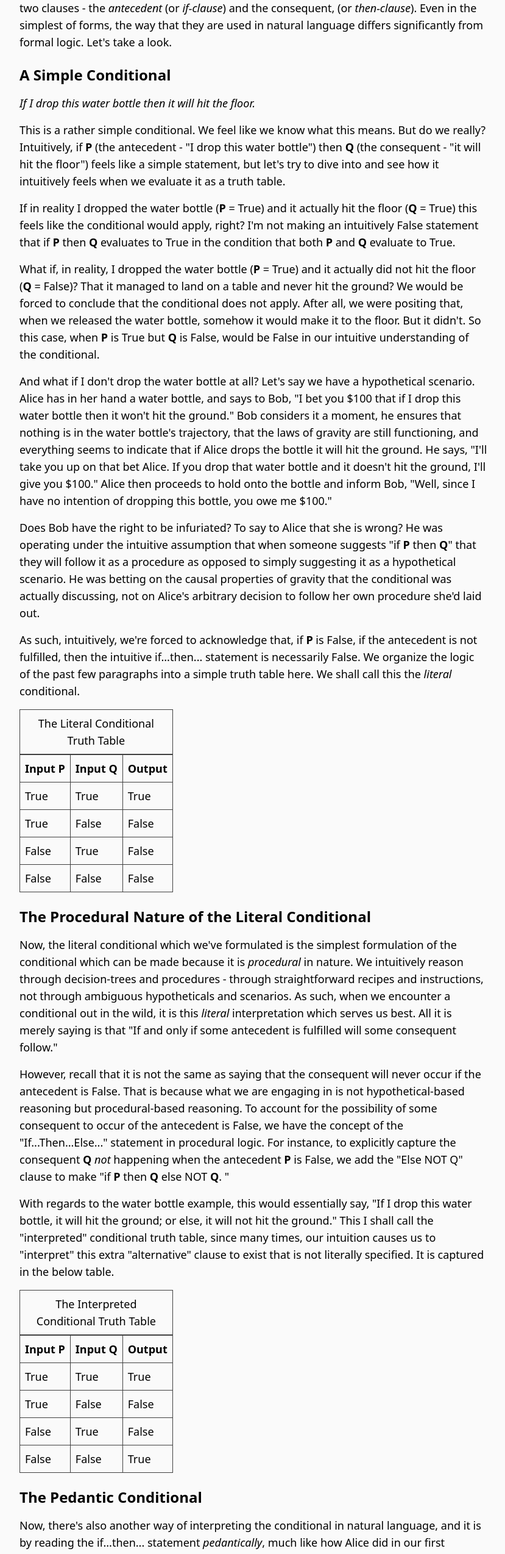
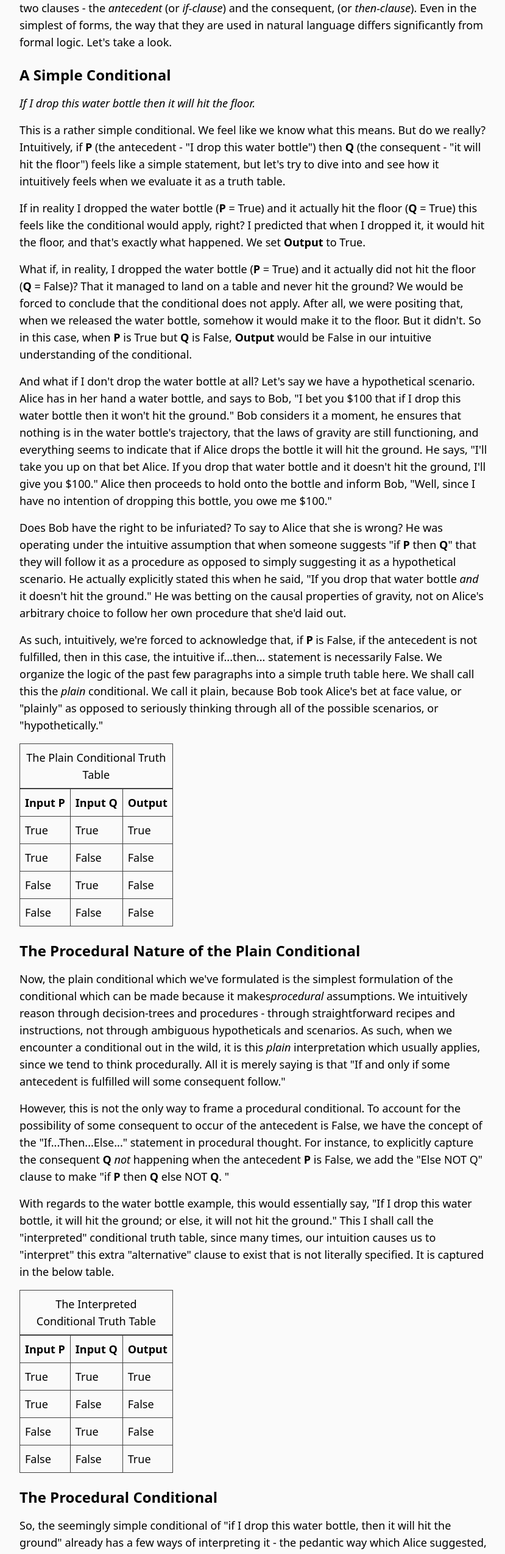
Before and after one commit to alareti/frontend, a Next.js app: page /exploring-irony/the-intuitive-if-then-statement in a window 1280 px wide. Shown: the part 234-2782 px from the top of the page at 61% size, without its empty margins (224-1053 px from the left). Built offline with nearby package versions, Linux system fonts and the light colour scheme.

Commit message:
Update page.tsx

```diff
--- a/src/app/exploring-irony/the-intuitive-if-then-statement/page.tsx
+++ b/src/app/exploring-irony/the-intuitive-if-then-statement/page.tsx
@@ -40,10 +40,9 @@ export default function Index() {
         <Wiki.P>
           If in reality I dropped the water bottle (<strong>P</strong> = True)
           and it actually hit the floor (<strong>Q</strong> = True) this feels
-          like the conditional would apply, right? I&apos;m not making an
-          intuitively False statement that if <strong>P</strong> then{" "}
-          <strong>Q</strong> evaluates to True in the condition that both{" "}
-          <strong>P</strong> and <strong>Q</strong> evaluate to True.
+          like the conditional would apply, right? I predicted that when I
+          dropped it, it would hit the floor, and that&apos;s exactly what
+          happened. We set <strong>Output</strong> to True.
         </Wiki.P>
         <Wiki.P>
           What if, in reality, I dropped the water bottle (<strong>P</strong> =
@@ -51,9 +50,10 @@ export default function Index() {
           False)? That it managed to land on a table and never hit the ground?
           We would be forced to conclude that the conditional does not apply.
           After all, we were positing that, when we released the water bottle,
-          somehow it would make it to the floor. But it didn&apos;t. So this
-          case, when <strong>P</strong> is True but <strong>Q</strong> is False,
-          would be False in our intuitive understanding of the conditional.
+          somehow it would make it to the floor. But it didn&apos;t. So in this
+          case, when <strong>P</strong> is True but <strong>Q</strong> is False,{" "}
+          <strong>Output</strong> would be False in our intuitive understanding
+          of the conditional.
         </Wiki.P>
         <Wiki.P>
           And what if I don&apos;t drop the water bottle at all? Let&apos;s say
@@ -74,21 +74,25 @@ export default function Index() {
           wrong? He was operating under the intuitive assumption that when
           someone suggests &quot;if <strong>P</strong> then <strong>Q</strong>
           &quot; that they will follow it as a procedure as opposed to simply
-          suggesting it as a hypothetical scenario. He was betting on the causal
-          properties of gravity that the conditional was actually discussing,
-          not on Alice&apos;s arbitrary decision to follow her own procedure
-          she&apos;d laid out.
+          suggesting it as a hypothetical scenario. He actually explicitly
+          stated this when he said, &quot;If you drop that water bottle{" "}
+          <em>and</em> it doesn&apos;t hit the ground.&quot; He was betting on
+          the causal properties of gravity, not on Alice&apos;s arbitrary choice
+          to follow her own procedure that she&apos;d laid out.
         </Wiki.P>
         <Wiki.P>
           As such, intuitively, we&apos;re forced to acknowledge that, if{" "}
           <strong>P</strong> is False, if the antecedent is not fulfilled, then
-          the intuitive if...then... statement is necessarily False. We organize
-          the logic of the past few paragraphs into a simple truth table here.
-          We shall call this the <em>literal</em> conditional.
+          in this case, the intuitive if...then... statement is necessarily
+          False. We organize the logic of the past few paragraphs into a simple
+          truth table here. We shall call this the <em>plain</em> conditional.
+          We call it plain, because Bob took Alice&apos;s bet at face value, or
+          &quot;plainly&quot; as opposed to seriously thinking through all of
+          the possible scenarios, or &quot;hypothetically.&quot;
         </Wiki.P>
         <table>
           <caption className="border border-neutral-700 p-2">
-            The Literal Conditional Truth Table
+            The Plain Conditional Truth Table
           </caption>
 
           <tr>
@@ -120,27 +124,25 @@ export default function Index() {
       </Wiki.Section>
       <Wiki.Section
         header={{
-          heading: <>The Procedural Nature of the Literal Conditional</>,
+          heading: <>The Procedural Nature of the Plain Conditional</>,
         }}
       >
         <Wiki.P>
-          Now, the literal conditional which we&apos;ve formulated is the
-          simplest formulation of the conditional which can be made because it
-          is <em>procedural</em> in nature. We intuitively reason through
+          Now, the plain conditional which we&apos;ve formulated is the simplest
+          formulation of the conditional which can be made because it makes
+          <em>procedural</em> assumptions. We intuitively reason through
           decision-trees and procedures - through straightforward recipes and
           instructions, not through ambiguous hypotheticals and scenarios. As
           such, when we encounter a conditional out in the wild, it is this{" "}
-          <em>literal</em> interpretation which serves us best. All it is merely
-          saying is that &quot;If and only if some antecedent is fulfilled will
-          some consequent follow.&quot;
+          <em>plain</em> interpretation which usually applies, since we tend to
+          think procedurally. All it is merely saying is that &quot;If and only
+          if some antecedent is fulfilled will some consequent follow.&quot;
         </Wiki.P>
         <Wiki.P>
-          However, recall that it is not the same as saying that the consequent
-          will never occur if the antecedent is False. That is because what we
-          are engaging in is not hypothetical-based reasoning but
-          procedural-based reasoning. To account for the possibility of some
-          consequent to occur of the antecedent is False, we have the concept of
-          the &quot;If...Then...Else...&quot; statement in procedural logic. For
+          However, this is not the only way to frame a procedural conditional.
+          To account for the possibility of some consequent to occur of the
+          antecedent is False, we have the concept of the
+          &quot;If...Then...Else...&quot; statement in procedural thought. For
           instance, to explicitly capture the consequent <strong>Q</strong>{" "}
           <em>not</em> happening when the antecedent <strong>P</strong> is
           False, we add the &quot;Else NOT Q&quot; clause to make &quot;if{" "}
@@ -188,16 +190,40 @@ export default function Index() {
           </tr>
         </table>
       </Wiki.Section>
-      <Wiki.Section header={{ heading: <>The Pedantic Conditional</> }}>
+      <Wiki.Section header={{ heading: <>The Procedural Conditional</> }}>
         <Wiki.P>
-          Now, there&apos;s also another way of interpreting the conditional in
-          natural language, and it is by reading the if...then... statement{" "}
-          <em>pedantically</em>, much like how Alice did in our first example.
-          You see, Alice is all about making Bob&apos;s life as ironic as
-          possible. A place where If False Then True is a perfectly valid
-          conditional to make.
+          So, the seemingly simple conditional of &quot;if I drop this water
+          bottle, then it will hit the ground&quot; already has a few ways of
+          interpreting it - the pedantic way which Alice suggested, the plain
+          way which Bob assumed, and this new interpreted way that seems also
+          could apply to the statement.
         </Wiki.P>
-        <Wiki.P>As such, she says to Bob, &quot;</Wiki.P>
+        <Wiki.P>
+          And there are many other ways to interpret the conditional as well. We
+          could think about it &quot;dogmatically,&quot;
+          &quot;skeptically,&quot; or even &quot;ironically&quot; if we so
+          choose. The point is that all of these different ways of interpreting
+          the conditional is <em>valid</em> and is{" "}
+          <em>determined by the context.</em>
+        </Wiki.P>
+        <Wiki.P>
+          Now, I claim that the procedural conditional is the most intuitive.
+          Why? Because it works spectacularly well for recipes or instructions
+          that involve <em>action</em> as opposed to <em>truth-evaluation.</em>{" "}
+          Humans live in a world where <em>actions need to be decided upon</em>{" "}
+          and our natural language constructs of conditionals are intrinsically
+          geared towards this decision-making paradigm. In fact, a much more
+          intuitive way of using the if...then... statement can be found in
+          computer programming as opposed to formal logic. It goes something
+          like this:
+        </Wiki.P>
+        <Wiki.P>IF Alice wins bet THEN give Alice $100.</Wiki.P>
+        <Wiki.P>
+          Here, we are no longer in the truth-evaluating paradigm. We&apos;re in
+          the decision-making paradigm, and the If...Then... acts as a{" "}
+          <em>control-flow</em> statement as opposed to a <em>hypothetical.</em>
+        </Wiki.P>
+        <Wiki.P>The interesting thing is that the way we evaluate</Wiki.P>
       </Wiki.Section>
     </Wiki.Main>
   );
```
